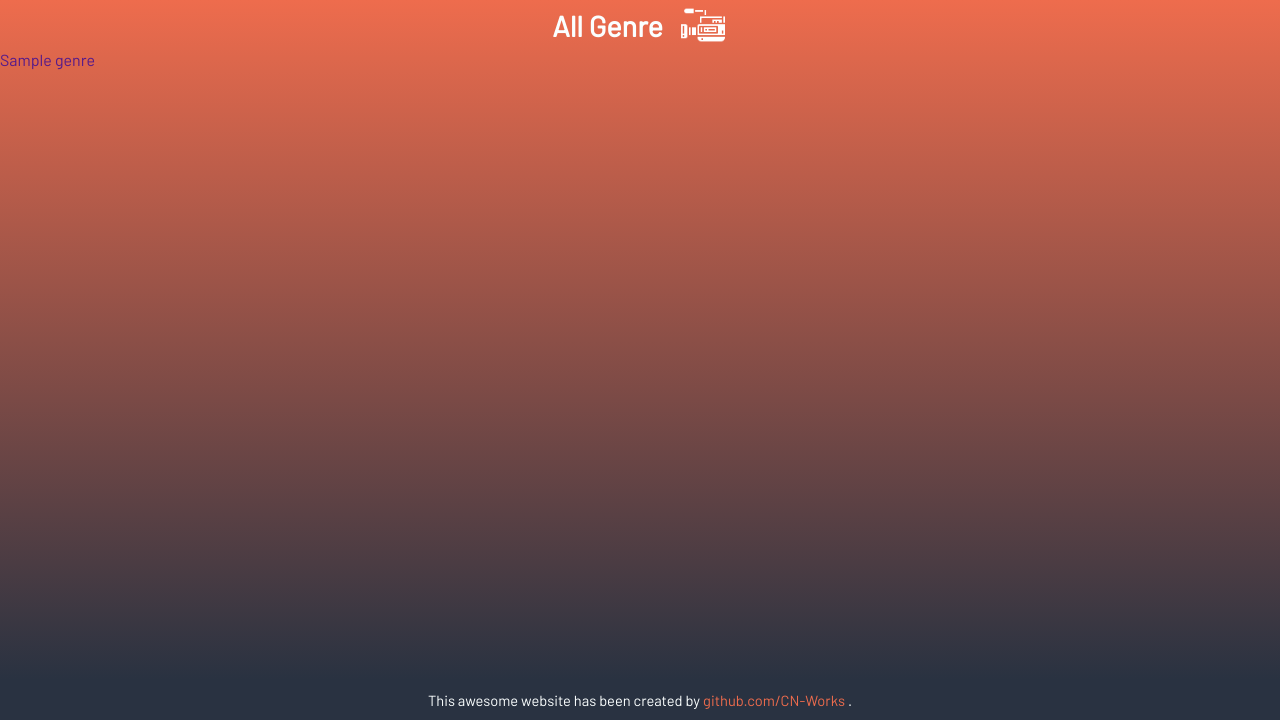
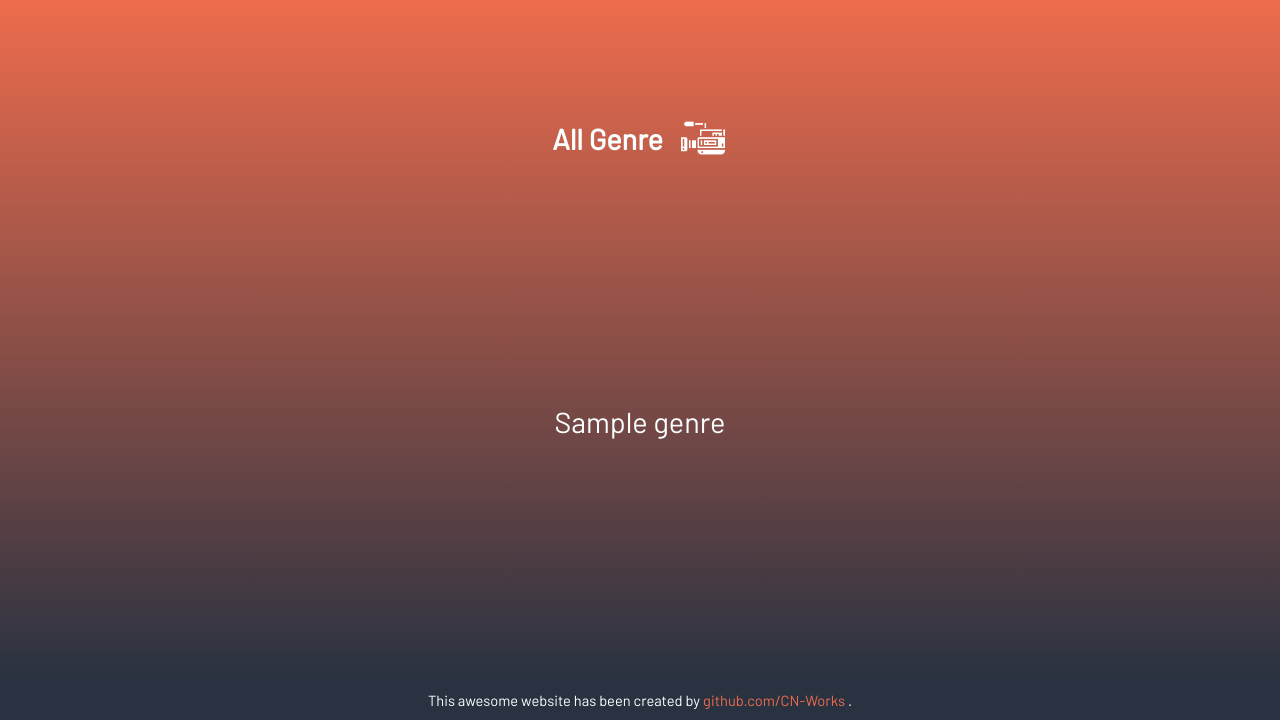
Before and after one commit to CN-Works/Advanced-Cinema-Application, a PHP site: template views/genre/genrelisting.php in a window 1280 px wide. Shown: the part 80-800 px from the top of the page. Run offline with PHP 8.4, Linux system fonts and the light colour scheme; the template is opened without the code that fills it: most values are stand-ins (such as "Sample title", 1, 10 or a date in 2020).

Commit message:
Style : Genre list cards & head design

```diff
--- a/public/css/template.css
+++ b/public/css/template.css
@@ -340,6 +340,13 @@ footer {
 .genrelist-main {
     min-height: 85vh;
     background: linear-gradient(var(--main-orange), var(--main-dark-blue));
+
+    display: flex;
+    flex-direction: column;
+    justify-content: space-evenly;
+
+    padding: 15px 0;
+    gap: 15px;
 }
 
 .genrelist-head {
@@ -362,3 +369,40 @@ footer {
     height: 100%;
     filter: invert();
 }
+
+.genrelist-cards {
+    display: flex;
+    align-items: center;
+    justify-content: space-evenly;
+    flex-wrap: wrap;
+}
+
+.genrelist-card {
+    width: 22.5%;
+    height: 250px;
+    margin: 20px 0;
+    border-radius: 10px;
+
+    display: flex;
+    flex-direction: column;
+    align-items: center;
+    justify-content: center;
+
+    transition: all, 0.5s;
+}
+
+.genrelist-card:hover {
+    scale: 1.02;
+    /* background-color: var(--main-dark-blue); */
+    box-shadow: 0 8px 30px 0 rgba(0, 0, 0, 0.25);
+}
+
+.genrelist-card-link {
+    text-decoration: none;
+    font-size: 1.8rem;
+    color: var(--main-white);
+}
+
+.genrelist-card-link:visited {
+    color: var(--main-white);
+}
```
